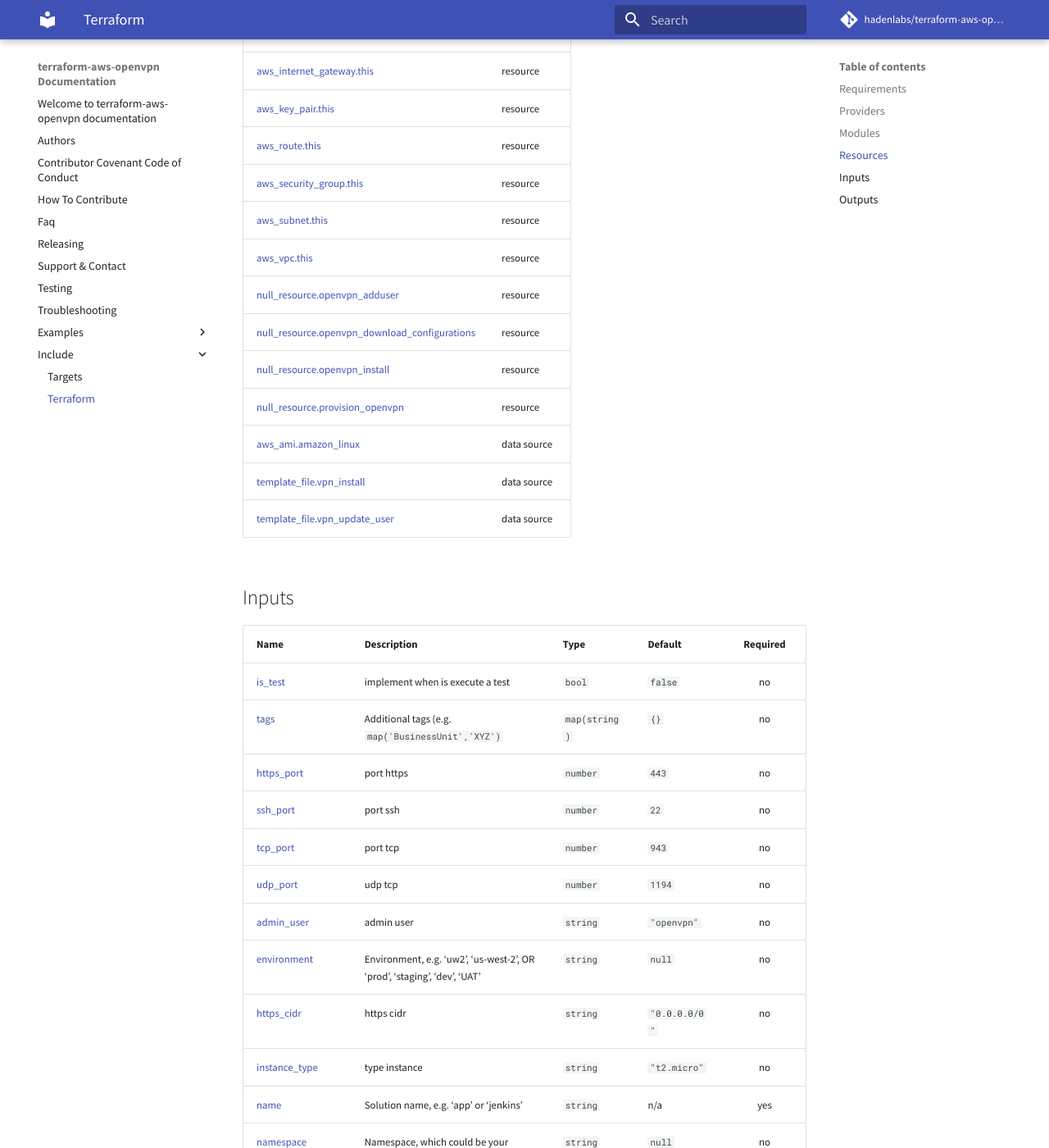
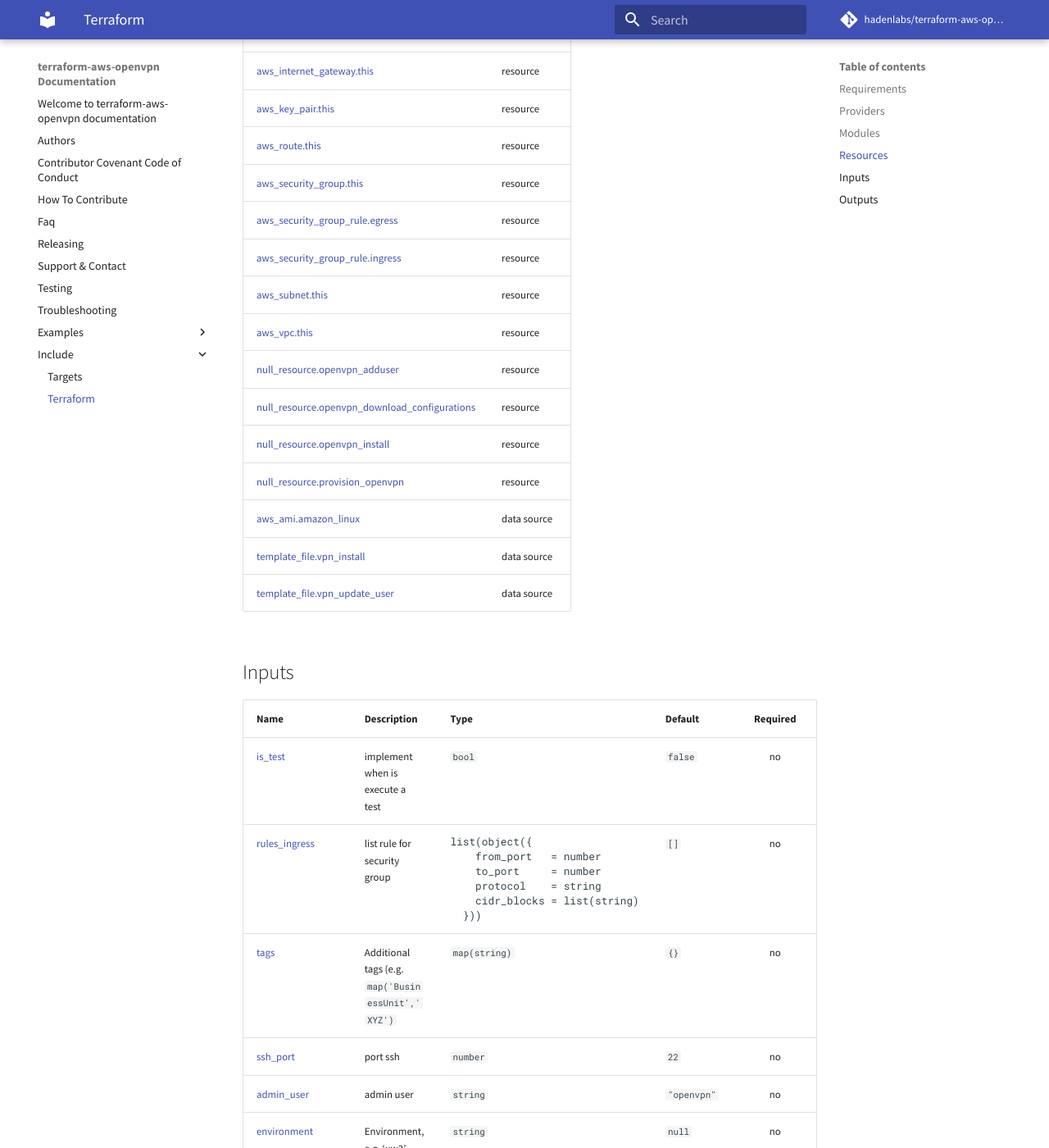
Before and after one commit to hadenlabs/terraform-aws-openvpn, an MkDocs documentation site: the page built from docs/include/terraform.md, in a window 1280 px wide and 1400 px high, scrolled down 1172 px. Shown: the whole window at 82% size. Built offline with MkDocs 1.6.1 and Material for MkDocs 9.7.7, drawn with Linux system fonts in a browser that asks for light colours; comment, search, counter and statistics services are not loaded; some of the changed text lies outside the part shown.

Commit message:
refactor: generation rule security group (#35)

```diff
--- a/docs/include/terraform.md
+++ b/docs/include/terraform.md
@@ -33,6 +33,8 @@
 | [aws_key_pair.this](https://registry.terraform.io/providers/hashicorp/aws/latest/docs/resources/key_pair) | resource |
 | [aws_route.this](https://registry.terraform.io/providers/hashicorp/aws/latest/docs/resources/route) | resource |
 | [aws_security_group.this](https://registry.terraform.io/providers/hashicorp/aws/latest/docs/resources/security_group) | resource |
+| [aws_security_group_rule.egress](https://registry.terraform.io/providers/hashicorp/aws/latest/docs/resources/security_group_rule) | resource |
+| [aws_security_group_rule.ingress](https://registry.terraform.io/providers/hashicorp/aws/latest/docs/resources/security_group_rule) | resource |
 | [aws_subnet.this](https://registry.terraform.io/providers/hashicorp/aws/latest/docs/resources/subnet) | resource |
 | [aws_vpc.this](https://registry.terraform.io/providers/hashicorp/aws/latest/docs/resources/vpc) | resource |
 | [null_resource.openvpn_adduser](https://registry.terraform.io/providers/hashicorp/null/latest/docs/resources/resource) | resource |
@@ -48,14 +50,11 @@
 | Name | Description | Type | Default | Required |
 |------|-------------|------|---------|:--------:|
 | <a name="input_is_test"></a> [is\_test](#input\_is\_test) | implement when is execute a test | `bool` | `false` | no |
+| <a name="input_rules_ingress"></a> [rules\_ingress](#input\_rules\_ingress) | list rule for security group | <pre>list(object({<br>    from_port   = number<br>    to_port     = number<br>    protocol    = string<br>    cidr_blocks = list(string)<br>  }))</pre> | `[]` | no |
 | <a name="input_tags"></a> [tags](#input\_tags) | Additional tags (e.g. `map('BusinessUnit','XYZ')` | `map(string)` | `{}` | no |
-| <a name="input_https_port"></a> [https\_port](#input\_https\_port) | port https | `number` | `443` | no |
 | <a name="input_ssh_port"></a> [ssh\_port](#input\_ssh\_port) | port ssh | `number` | `22` | no |
-| <a name="input_tcp_port"></a> [tcp\_port](#input\_tcp\_port) | port tcp | `number` | `943` | no |
-| <a name="input_udp_port"></a> [udp\_port](#input\_udp\_port) | udp tcp | `number` | `1194` | no |
 | <a name="input_admin_user"></a> [admin\_user](#input\_admin\_user) | admin user | `string` | `"openvpn"` | no |
 | <a name="input_environment"></a> [environment](#input\_environment) | Environment, e.g. 'uw2', 'us-west-2', OR 'prod', 'staging', 'dev', 'UAT' | `string` | `null` | no |
-| <a name="input_https_cidr"></a> [https\_cidr](#input\_https\_cidr) | https cidr | `string` | `"0.0.0.0/0"` | no |
 | <a name="input_instance_type"></a> [instance\_type](#input\_instance\_type) | type instance | `string` | `"t2.micro"` | no |
 | <a name="input_name"></a> [name](#input\_name) | Solution name, e.g. 'app' or 'jenkins' | `string` | n/a | yes |
 | <a name="input_namespace"></a> [namespace](#input\_namespace) | Namespace, which could be your organization name or abbreviation, e.g. 'eg' or 'cp' | `string` | `null` | no |
@@ -66,8 +65,6 @@
 | <a name="input_stage"></a> [stage](#input\_stage) | Stage, e.g. 'prod', 'staging', 'dev', OR 'source', 'build', 'test', 'deploy', 'release' | `string` | `null` | no |
 | <a name="input_storage_path"></a> [storage\_path](#input\_storage\_path) | storage path keys to local | `string` | `"~/openvpn"` | no |
 | <a name="input_subnet_cidr_block"></a> [subnet\_cidr\_block](#input\_subnet\_cidr\_block) | subnet cidr block | `string` | `"10.0.0.0/16"` | no |
-| <a name="input_tcp_cidr"></a> [tcp\_cidr](#input\_tcp\_cidr) | tcp cidr | `string` | `"0.0.0.0/0"` | no |
-| <a name="input_udp_cidr"></a> [udp\_cidr](#input\_udp\_cidr) | udp cidr | `string` | `"0.0.0.0/0"` | no |
 | <a name="input_vpc_cidr_block"></a> [vpc\_cidr\_block](#input\_vpc\_cidr\_block) | vpc cidr block | `string` | `"10.0.0.0/16"` | no |
 
 ## Outputs
```
Also changed, not shown: 2 other files.
